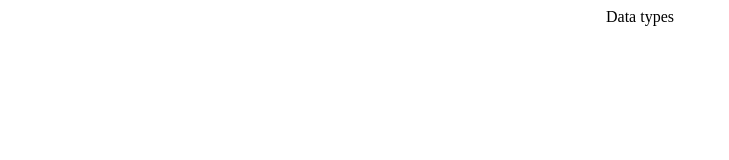
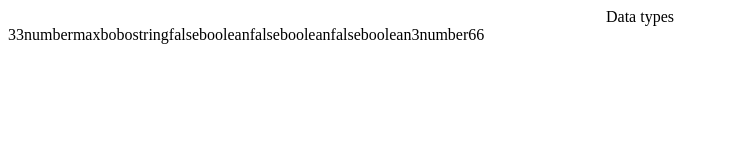
Before and after one commit to ogheneCodes/-jsCodes, a plain HTML site: page index.html in a window 1280 px wide. Shown: the whole page, without its empty margins (0-729 px from the left). Drawn offline with Linux system fonts and the light colour scheme.

Commit message:
working on data values in js

```diff
--- a/index.html
+++ b/index.html
@@ -22,26 +22,26 @@
         let age7 = 33 % 33;
         let age8 = 22 === 22;
 
-        console.log(numb);
-        console.log(typeof(numb));
-        console.log(name);
-        console.log(typeof(name));
-        console.log(age1);
-        console.log(typeof(age1));
-        console.log(age2);
-        console.log(typeof(age2));
-        console.log(age3);
-        console.log(typeof(age3));
-        console.log(age4);
-        console.log(typeof(age4));
-        console.log(age5);
-        console.log(typeof(age5));
-        console.log(age6);
-        console.log(typeof(age6));
-        console.log(age7);
-        console.log(typeof(age7));
-        console.log(age8);
-        console.log(typeof(age8));
+        document.write(numb);
+        document.write(typeof(numb));
+        document.write(name);
+        document.write(typeof(name));
+        document.write(age1);
+        document.write(typeof(age1));
+        document.write(age2);
+        document.write(typeof(age2));
+        document.write(age3)
+        document.write(typeof(age3));
+        document.write(age4);
+        document.write(typeof(age4))
+        document.write(age5);
+        document.log(typeof(age5));
+        document.write(age6);
+        document.write(typeof(age6));
+        document.write(age7);
+        document.write(typeof(age7));
+        docume.write(age8);
+        document.write(typeof(age8));
     </script>
 
 </body>
```
